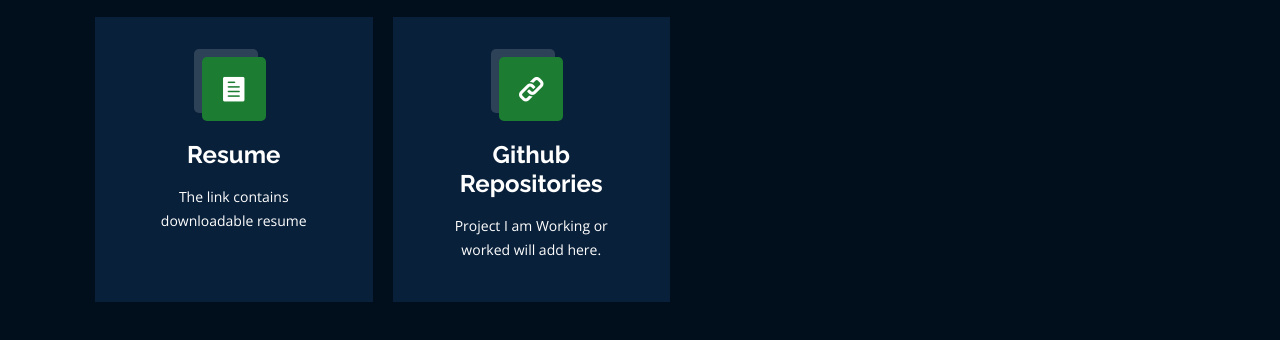
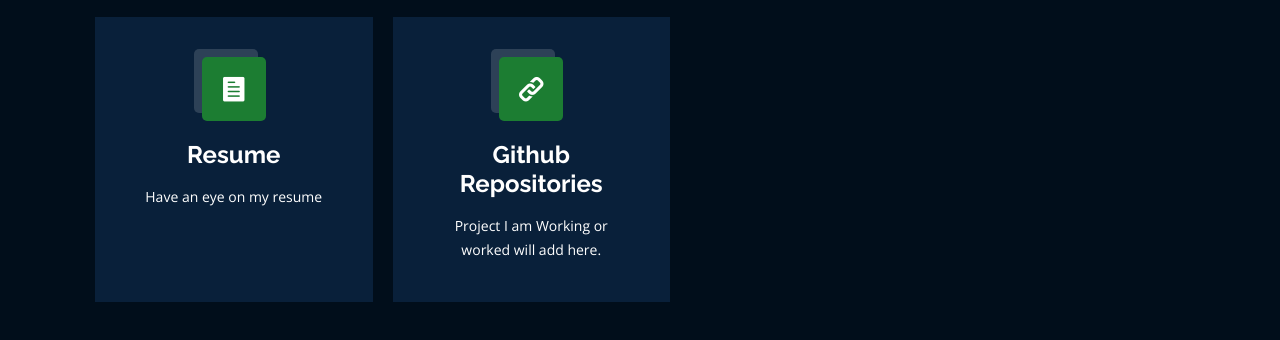
Before and after one commit to Rantideb/card, a plain HTML site: page index.html in a window 1280 px wide. Both pictures are taken after a click on the link "Resume & Links". Shown: the part 112-452 px from the top of the page. Drawn offline with nearby package versions, Linux system fonts and the light colour scheme.

Commit message:
Update index.html

```diff
--- a/index.html
+++ b/index.html
@@ -635,7 +635,7 @@
       <div class="col-md-3 mt-4 mt-md-0 icon-box" data-aos="fade-up" data-aos-delay="100">
         <a href="assets/rantideb-resume.pdf" target="_blank"><div class="icon"><i class="icofont-page"></i></div></a>
         <h4 class="title"><a href="assets/rantideb-resume.pdf" target="_blank">Resume</a></h4>
-        <p class="description" style="color:#fff;">The link contains downloadable resume</p>
+        <p class="description" style="color:#fff;">Have an eye on my resume</p>
       </div>
       <div class="col-md-3 mt-4 mt-md-0 icon-box" data-aos="fade-up">
         <a href="" target="_blank"><div class="icon"><i class="icofont-link"></i></div></a>
```
